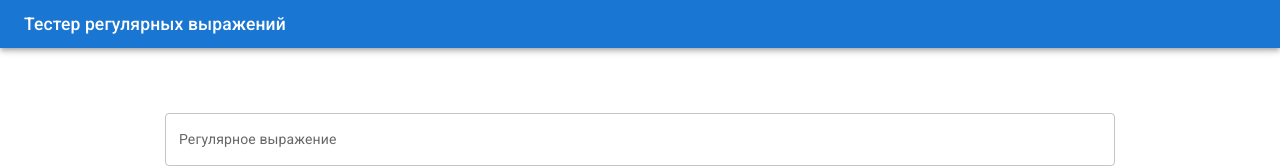
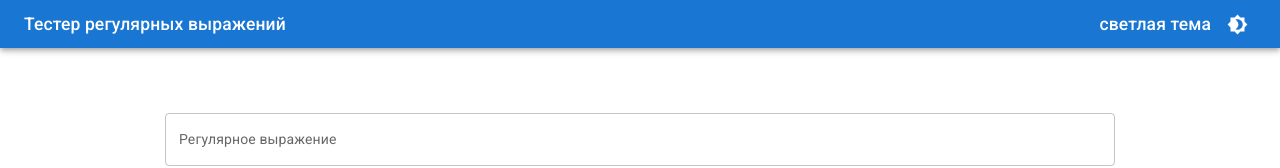
Before and after one commit to TheHix/ExpressionCalculator, a React (Vite) app: page / in a window 1280 px wide. Shown: the top 168 px of the page. Built offline with nearby package versions, Linux system fonts and the light colour scheme.

Commit message:
added the ability to change the theme

```diff
--- a/src/components/layout/Layout.tsx
+++ b/src/components/layout/Layout.tsx
@@ -1,17 +1,49 @@
-import React, { FC, ReactNode } from "react";
+import React, { FC, ReactNode, useCallback, useMemo, useState } from "react";
+import Guide from "../shared/guide/Guide";
 import Header from "../shared/header/Header";
 import styles from "./Layout.module.css";
+
+import { createTheme, ThemeProvider } from "@mui/material/styles";
+import CssBaseline from "@mui/material/CssBaseline";
+import { localStorage } from "../../services/localStorage";
 
 interface LayoutProps {
   children: ReactNode;
 }
 
 const Layout: FC<LayoutProps> = ({ children }) => {
+  const [mode, setMode] = useState<"light" | "dark">(() => localStorage.getTheme());
+
+  const toggleColorMode = useCallback(() => {
+    if (mode === "light") {
+      setMode("dark");
+      localStorage.setTheme("dark");
+    } else {
+      setMode("light");
+      localStorage.setTheme("light");
+    }
+  }, [mode]);
+
+  const theme = useMemo(
+    () =>
+      createTheme({
+        palette: {
+          mode,
+        },
+      }),
+    [mode]
+  );
+
   return (
-    <div className={styles.wrapper}>
-      <Header />
-      {children}
-    </div>
+    <ThemeProvider theme={theme}>
+      <CssBaseline />
+
+      <div className={styles.wrapper}>
+        <Header toggleColorMode={toggleColorMode} />
+        {children}
+        <Guide />
+      </div>
+    </ThemeProvider>
   );
 };
 
--- a/src/components/shared/header/Header.tsx
+++ b/src/components/shared/header/Header.tsx
@@ -1,14 +1,30 @@
 import React, { FC } from "react";
-import { AppBar, Typography, Toolbar, Container } from "@mui/material";
-import styles from "./Header.module.css";
 
-const Header: FC = () => {
-  //TODO: сделать переход к истории (?)
+import { AppBar, Typography, Toolbar } from "@mui/material";
+import { useTheme } from "@mui/material/styles";
+import Brightness4Icon from "@mui/icons-material/Brightness4";
+import Brightness7Icon from "@mui/icons-material/Brightness7";
+import IconButton from "@mui/material/IconButton";
+
+interface HeaderProps {
+  toggleColorMode: () => void;
+}
+
+const Header: FC<HeaderProps> = ({ toggleColorMode }) => {
+  const theme = useTheme();
+
   return (
     <AppBar position="static">
-      <Toolbar variant="dense">
+      <Toolbar variant="dense" sx={{ display: "flex", justifyContent: "space-between" }}>
         <Typography variant="h6" color="inherit" component="div">
           Тестер регулярных выражений
+        </Typography>
+
+        <Typography sx={{ display: "flex", alignItems: "center" }} variant="h6" color="inherit" component="div">
+          {theme.palette.mode === "dark" ? "темная" : "светлая"} тема
+          <IconButton sx={{ ml: 1 }} onClick={toggleColorMode} color="inherit">
+            {theme.palette.mode === "dark" ? <Brightness7Icon /> : <Brightness4Icon />}
+          </IconButton>
         </Typography>
       </Toolbar>
     </AppBar>
```
